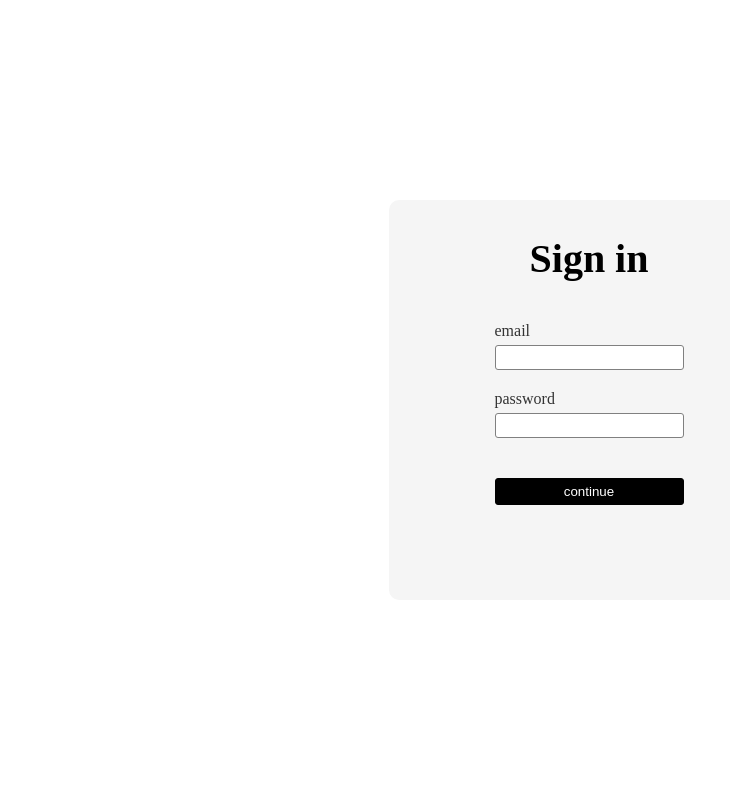
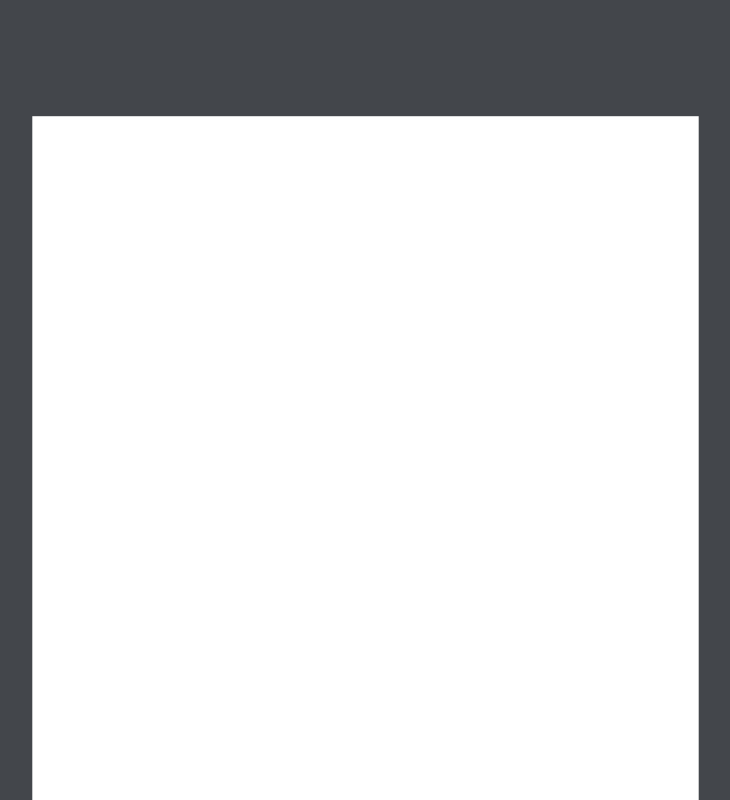
Before and after one commit to douglasaubre51/hibana, a React (Vite) app in the folder client/: page / in a window 1280 px wide. Shown: the top 800 px of the page, without its empty margins (51-781 px from the left). Built offline with nearby package versions, Linux system fonts and the light colour scheme.

Commit message:
1 created editor canvas 2 added spell check

```diff
--- /dev/null
+++ b/client/src/components/Editor.jsx
@@ -0,0 +1,17 @@
+import styles from '../styles/Editor.module.css'
+
+
+export function Editor() {
+    return (
+        <>
+            <div className={styles.container}>
+                <div
+                    contentEditable='true'
+                    spellCheck="true"
+                    className={styles.editorCanvas}
+                >
+                </div>
+            </div>
+        </>
+    )
+}
--- a/client/src/main.jsx
+++ b/client/src/main.jsx
@@ -1,10 +1,11 @@
 import { StrictMode } from "react";
 import { createRoot } from "react-dom/client";
 
-import SignIn from "./pages/SignIn.jsx";
+import { CreateDocument } from './pages/CreateDocument.jsx'
+
 
 createRoot(document.getElementById("root")).render(
   <StrictMode>
-    <SignIn />
+    <CreateDocument />
   </StrictMode>,
 );
--- /dev/null
+++ b/client/src/pages/CreateDocument.jsx
@@ -0,0 +1,14 @@
+import styles from '../styles/CreateDocument.module.css'
+
+import { Editor } from '../components/Editor.jsx'
+
+
+export function CreateDocument() {
+    return (
+        <>
+            <div className={styles.mainContent}>
+                <Editor />
+            </div>
+        </>
+    )
+}
--- /dev/null
+++ b/client/src/styles/CreateDocument.module.css
@@ -0,0 +1,16 @@
+:root {
+    --medium-grey: #d3d3d3;
+    --dark-grey: #43464b;
+}
+
+* {
+    padding: 0;
+    margin: 0;
+    box-sizing: border-box;
+}
+
+.mainContent {
+    background-color: var(--dark-grey);
+    width: 100%;
+    height: fit-content;
+}
--- /dev/null
+++ b/client/src/styles/Editor.module.css
@@ -0,0 +1,36 @@
+:root {
+    --white: white;
+}
+
+* {
+    padding: 0;
+    margin: 0;
+    box-sizing: border-box;
+}
+
+::spelling-error {
+    text-decoration: underline red;
+    color: grey;
+}
+
+.container {
+    scale: .8;
+
+    /*width: 793px;
+    height: 1122px;*/
+
+    width: 833px;
+    height: 1162px;
+
+    padding: 40px;
+
+    background-color: var(--white);
+}
+
+.editorCanvas {
+    height: 100%;
+}
+
+.editorCanvas:focus {
+    outline: none;
+}
```
